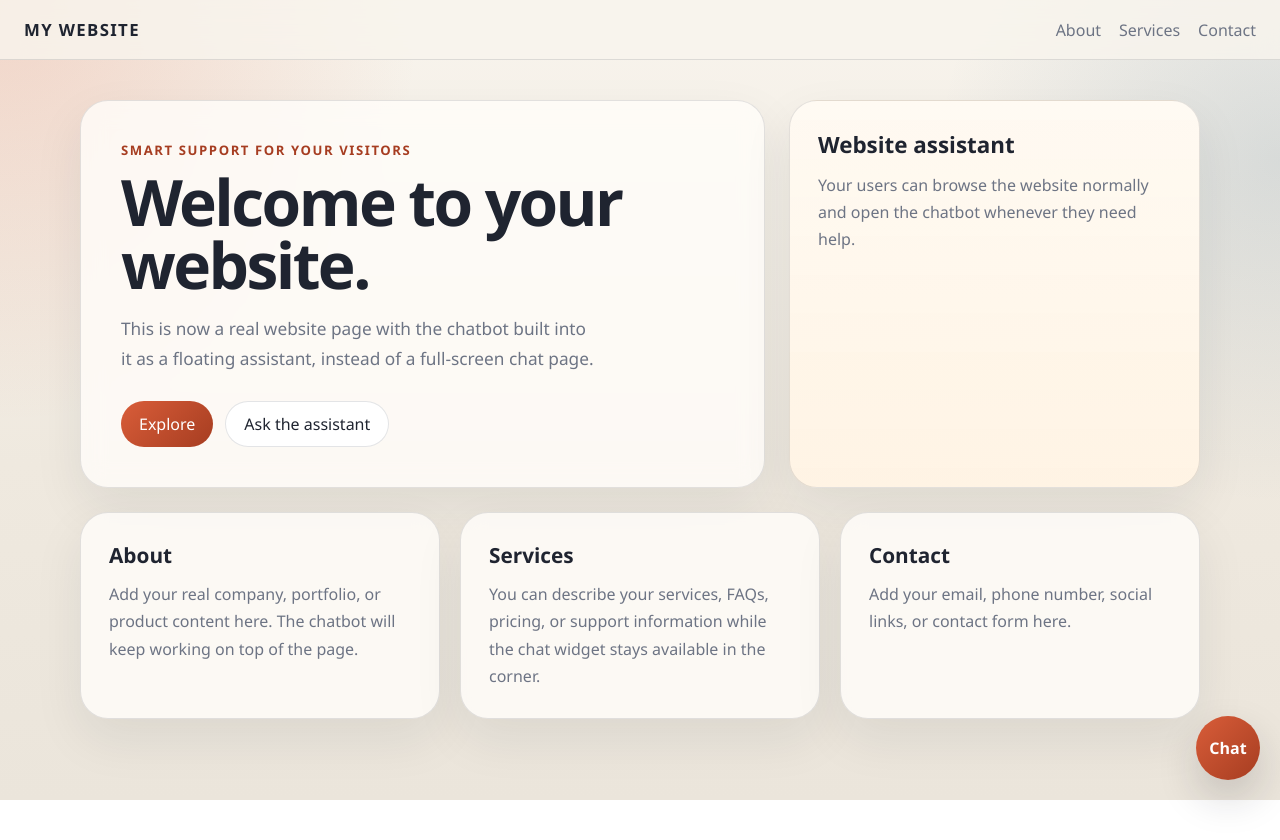
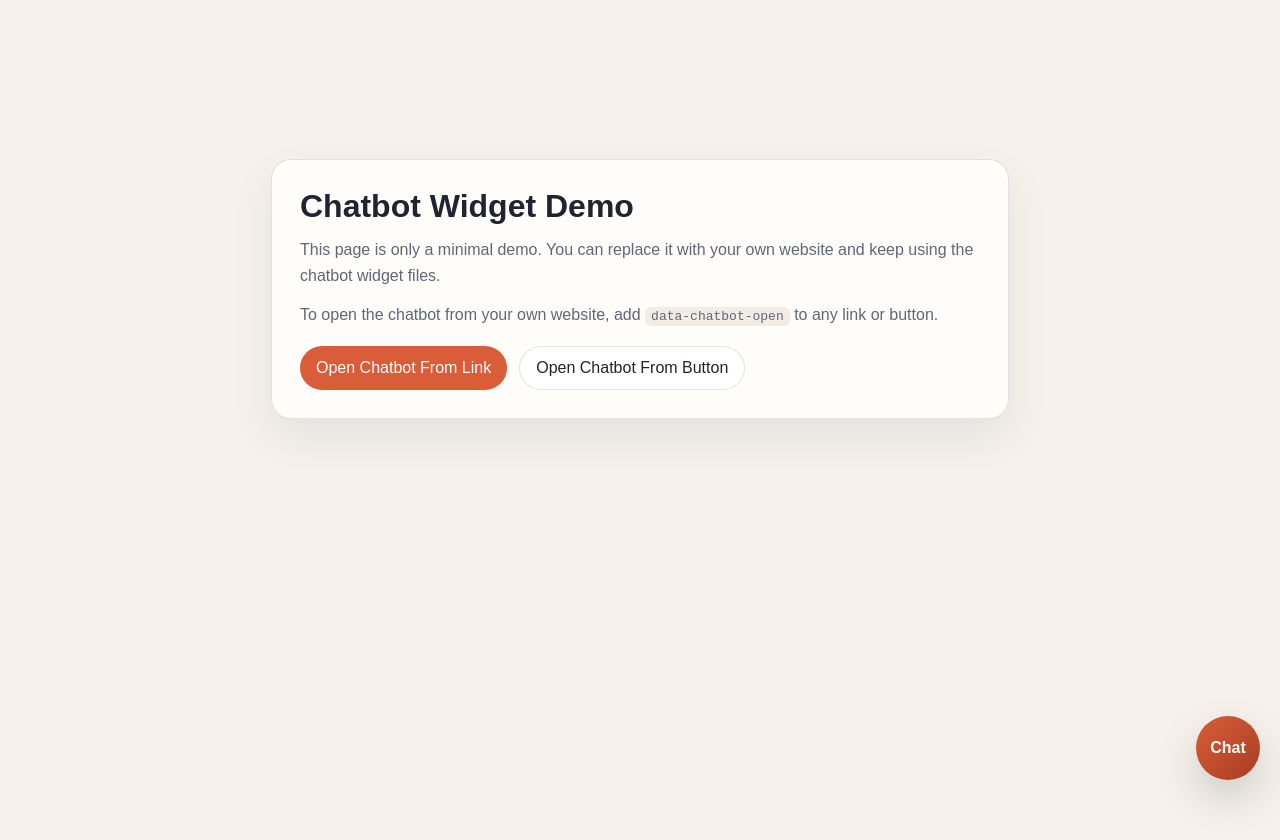
Before and after one commit to prashsmshah-stack/my-chatbot, a website: page public/index.html in a window 1280 px wide. Before the commit the page ends 800 px from the top, so only its background shows below. Drawn offline with Linux system fonts and the light colour scheme.

Commit message:
Make chatbot reusable for custom website integration

```diff
--- a/public/chat-widget.js
+++ b/public/chat-widget.js
@@ -1,7 +1,15 @@
 (function () {
-  const root = document.getElementById("chat-widget-root");
-  if (!root) {
+  function initChatWidget() {
+    if (window.ChatWidget) {
       return;
+    }
+
+    const existingRoot = document.getElementById("chat-widget-root");
+    const root = existingRoot || document.createElement("div");
+
+    if (!existingRoot) {
+      root.id = "chat-widget-root";
+      document.body.appendChild(root);
     }
 
     root.innerHTML = `
@@ -87,6 +95,21 @@
     launcher.addEventListener("click", open);
     closeButton.addEventListener("click", close);
 
+    document.addEventListener("click", (event) => {
+      const target =
+        event.target instanceof Element ? event.target : event.target?.parentElement;
+      const trigger = target?.closest(
+        "[data-chatbot-open], a[href='#chatbot'], a[href='/#chatbot'], .chatbot-open"
+      );
+
+      if (!trigger) {
+        return;
+      }
+
+      event.preventDefault();
+      open();
+    });
+
     form.addEventListener("submit", async (event) => {
       event.preventDefault();
 
@@ -139,4 +162,15 @@
     });
 
     window.ChatWidget = { open, close };
+
+    if (window.location.hash === "#chatbot") {
+      open();
+    }
+  }
+
+  if (document.readyState === "loading") {
+    document.addEventListener("DOMContentLoaded", initChatWidget, { once: true });
+  } else {
+    initChatWidget();
+  }
 })();
--- a/public/index.html
+++ b/public/index.html
@@ -3,78 +3,94 @@
   <head>
     <meta charset="UTF-8" />
     <meta name="viewport" content="width=device-width, initial-scale=1.0" />
-    <title>My Website</title>
-    <link rel="stylesheet" href="/site.css" />
+    <title>Chatbot Integration Demo</title>
     <link rel="stylesheet" href="/chat-widget.css" />
+    <style>
+      body {
+        margin: 0;
+        min-height: 100vh;
+        display: grid;
+        place-items: center;
+        padding: 24px;
+        font-family: Arial, sans-serif;
+        background: #f6f2eb;
+        color: #1f2430;
+      }
+
+      .demo-card {
+        width: min(680px, 100%);
+        padding: 28px;
+        border: 1px solid rgba(31, 36, 48, 0.12);
+        border-radius: 20px;
+        background: #fffdf9;
+        box-shadow: 0 18px 42px rgba(31, 36, 48, 0.08);
+      }
+
+      h1 {
+        margin: 0 0 12px;
+      }
+
+      p {
+        margin: 0 0 14px;
+        line-height: 1.6;
+        color: #5f6778;
+      }
+
+      .demo-actions {
+        display: flex;
+        gap: 12px;
+        flex-wrap: wrap;
+        margin-top: 18px;
+      }
+
+      .demo-link,
+      .demo-button {
+        display: inline-flex;
+        align-items: center;
+        justify-content: center;
+        min-height: 44px;
+        padding: 0 16px;
+        border-radius: 999px;
+        font: inherit;
+        text-decoration: none;
+        cursor: pointer;
+      }
+
+      .demo-link {
+        color: #fff;
+        background: #d95d39;
+      }
+
+      .demo-button {
+        border: 1px solid rgba(31, 36, 48, 0.12);
+        background: #fff;
+        color: #1f2430;
+      }
+
+      code {
+        padding: 2px 6px;
+        border-radius: 6px;
+        background: #f2ece4;
+      }
+    </style>
   </head>
   <body>
-    <header class="site-header">
-      <div class="brand">My Website</div>
-      <nav class="site-nav">
-        <a href="#about">About</a>
-        <a href="#services">Services</a>
-        <a href="#contact">Contact</a>
-      </nav>
-    </header>
-
-    <main>
-      <section class="hero">
-        <div class="hero-copy">
-          <p class="eyebrow">Smart support for your visitors</p>
-          <h1>Welcome to your website.</h1>
-          <p class="hero-text">
-            This is now a real website page with the chatbot built into it as a floating assistant,
-            instead of a full-screen chat page.
-          </p>
-          <div class="hero-actions">
-            <a class="button primary" href="#services">Explore</a>
-            <button class="button secondary" id="open-chat" type="button">Ask the assistant</button>
-          </div>
-        </div>
-        <div class="hero-card">
-          <h2>Website assistant</h2>
-          <p>
-            Your users can browse the website normally and open the chatbot whenever they need help.
-          </p>
-        </div>
-      </section>
-
-      <section class="content-grid" id="about">
-        <article class="content-card">
-          <h2>About</h2>
-          <p>
-            Add your real company, portfolio, or product content here. The chatbot will keep working
-            on top of the page.
-          </p>
-        </article>
-
-        <article class="content-card" id="services">
-          <h2>Services</h2>
-          <p>
-            You can describe your services, FAQs, pricing, or support information while the chat widget
-            stays available in the corner.
-          </p>
-        </article>
-
-        <article class="content-card" id="contact">
-          <h2>Contact</h2>
-          <p>
-            Add your email, phone number, social links, or contact form here.
-          </p>
-        </article>
-      </section>
+    <main class="demo-card">
+      <h1>Chatbot Widget Demo</h1>
+      <p>
+        This page is only a minimal demo. You can replace it with your own website and keep using
+        the chatbot widget files.
+      </p>
+      <p>
+        To open the chatbot from your own website, add
+        <code>data-chatbot-open</code> to any link or button.
+      </p>
+      <div class="demo-actions">
+        <a class="demo-link" href="#chatbot" data-chatbot-open>Open Chatbot From Link</a>
+        <button class="demo-button" type="button" data-chatbot-open>Open Chatbot From Button</button>
+      </div>
     </main>
 
-    <div id="chat-widget-root"></div>
-
     <script src="/chat-widget.js"></script>
-    <script>
-      const openChatButton = document.getElementById("open-chat");
-      if (openChatButton) {
-        openChatButton.addEventListener("click", () => {
-          window.ChatWidget?.open();
-        });
-      }
-    </script>
   </body>
 </html>
--- a/public/site.css
+++ /dev/null
@@ -1,221 +0,0 @@
-:root {
-  color-scheme: light;
-  --bg: #f2efe8;
-  --surface: rgba(255, 253, 249, 0.82);
-  --surface-strong: #fffaf2;
-  --ink: #1f2430;
-  --muted: #6d7484;
-  --line: rgba(31, 36, 48, 0.12);
-  --accent: #d95d39;
-  --accent-strong: #a63d21;
-  --accent-soft: rgba(217, 93, 57, 0.12);
-  --shadow: 0 20px 50px rgba(31, 36, 48, 0.08);
-}
-
-* {
-  box-sizing: border-box;
-}
-
-html {
-  scroll-behavior: smooth;
-}
-
-body {
-  margin: 0;
-  min-height: 100vh;
-  font-family: "Segoe UI", Tahoma, Geneva, Verdana, sans-serif;
-  color: var(--ink);
-  background:
-    radial-gradient(circle at top left, rgba(217, 93, 57, 0.2), transparent 28%),
-    radial-gradient(circle at right 20%, rgba(39, 88, 124, 0.14), transparent 24%),
-    linear-gradient(180deg, #f8f4ed, #efe9df 58%, #ebe5db);
-}
-
-a {
-  color: inherit;
-  text-decoration: none;
-}
-
-.site-header {
-  position: sticky;
-  top: 0;
-  z-index: 10;
-  display: flex;
-  justify-content: space-between;
-  align-items: center;
-  gap: 16px;
-  padding: 18px 24px;
-  background: rgba(248, 244, 237, 0.82);
-  border-bottom: 1px solid var(--line);
-  backdrop-filter: blur(12px);
-}
-
-.brand {
-  font-size: 1.05rem;
-  font-weight: 700;
-  letter-spacing: 0.08em;
-  text-transform: uppercase;
-}
-
-.site-nav {
-  display: flex;
-  gap: 18px;
-  color: var(--muted);
-}
-
-main {
-  width: min(1120px, calc(100% - 32px));
-  margin: 0 auto;
-  padding: 28px 0 80px;
-}
-
-.hero {
-  display: grid;
-  grid-template-columns: minmax(0, 1.25fr) minmax(280px, 0.75fr);
-  gap: 24px;
-  align-items: stretch;
-  margin-top: 12px;
-}
-
-.hero-copy,
-.hero-card,
-.content-card {
-  border: 1px solid var(--line);
-  border-radius: 28px;
-  background: var(--surface);
-  box-shadow: var(--shadow);
-  backdrop-filter: blur(12px);
-}
-
-.hero-copy {
-  padding: 40px;
-}
-
-.eyebrow {
-  margin: 0 0 12px;
-  color: var(--accent-strong);
-  font-size: 0.82rem;
-  font-weight: 700;
-  letter-spacing: 0.12em;
-  text-transform: uppercase;
-}
-
-h1,
-h2,
-p {
-  margin: 0;
-}
-
-h1 {
-  font-size: clamp(2.6rem, 5vw, 4.8rem);
-  line-height: 0.98;
-  letter-spacing: -0.04em;
-}
-
-.hero-text {
-  max-width: 48ch;
-  margin-top: 18px;
-  font-size: 1.08rem;
-  line-height: 1.7;
-  color: var(--muted);
-}
-
-.hero-actions {
-  display: flex;
-  gap: 12px;
-  flex-wrap: wrap;
-  margin-top: 28px;
-}
-
-.button {
-  display: inline-flex;
-  align-items: center;
-  justify-content: center;
-  min-height: 46px;
-  padding: 0 18px;
-  border: 0;
-  border-radius: 999px;
-  font: inherit;
-  cursor: pointer;
-}
-
-.button.primary {
-  color: #fff;
-  background: linear-gradient(135deg, var(--accent), var(--accent-strong));
-}
-
-.button.secondary {
-  color: var(--ink);
-  background: #fff;
-  border: 1px solid var(--line);
-}
-
-.hero-card {
-  padding: 28px;
-  background:
-    linear-gradient(180deg, rgba(255, 250, 242, 0.92), rgba(255, 243, 227, 0.96)),
-    var(--surface);
-}
-
-.hero-card h2 {
-  font-size: 1.4rem;
-  margin-bottom: 12px;
-}
-
-.hero-card p {
-  line-height: 1.7;
-  color: var(--muted);
-}
-
-.content-grid {
-  display: grid;
-  grid-template-columns: repeat(3, minmax(0, 1fr));
-  gap: 20px;
-  margin-top: 24px;
-}
-
-.content-card {
-  padding: 28px;
-}
-
-.content-card h2 {
-  font-size: 1.3rem;
-  margin-bottom: 12px;
-}
-
-.content-card p {
-  color: var(--muted);
-  line-height: 1.7;
-}
-
-@media (max-width: 900px) {
-  .hero,
-  .content-grid {
-    grid-template-columns: 1fr;
-  }
-}
-
-@media (max-width: 640px) {
-  .site-header {
-    flex-direction: column;
-    align-items: flex-start;
-    padding: 16px 18px;
-  }
-
-  .site-nav {
-    gap: 14px;
-    font-size: 0.95rem;
-  }
-
-  main {
-    width: calc(100% - 20px);
-    padding: 18px 0 88px;
-  }
-
-  .hero-copy,
-  .hero-card,
-  .content-card {
-    padding: 22px;
-    border-radius: 22px;
-  }
-}
```
Lines whose indentation alone changed are shown as unchanged.
